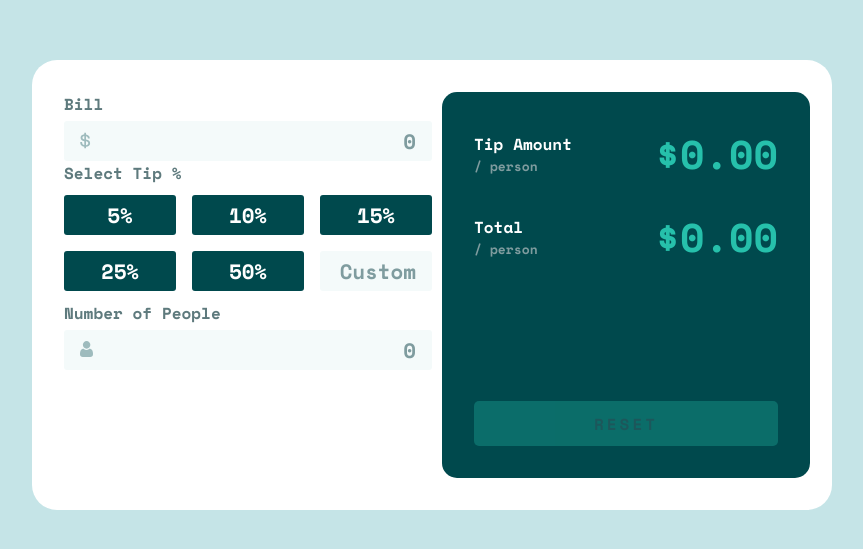
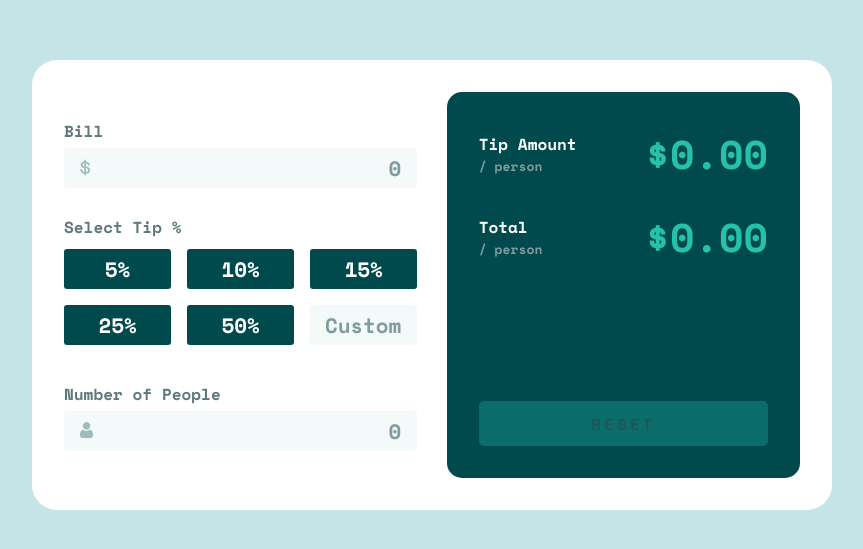
Before and after one commit to justinnvera/Tip-Calculator-App, a plain HTML site: page index.html in a window 1280 px wide. Shown: the part 115-664 px from the top of the page, without its empty margins (208-1071 px from the left). Drawn offline with nearby package versions, Linux system fonts and the light colour scheme.

Commit message:
space added
added space between display outer and tip screen outer

```diff
--- a/index.html
+++ b/index.html
@@ -36,6 +36,7 @@
             </div>
           </div>
         </div>
+        <div id="space"></div>
         <div id="display-outer">
           <div id="display-inner">
             <!-- Tip amount / per person, Total / per person -->
--- a/main.css
+++ b/main.css
@@ -62,15 +62,18 @@ label {
 /* ? Inner Container */
 #inner-container {
     display: grid;
-    grid-template-columns: 50% 50%;
+    grid-template-columns: 48% 4% 48%;
     grid-template-rows: 1fr;
     grid-template-areas:
-    "tip-screen-outer display";
+    "tip-screen-outer space display";
     background-color: var(--white);
     border-radius: 25px;
     padding: 2rem;
     width: 100%;
     height: 100%;
+}
+#space {
+    grid-area: space;
 }
 /* ? Outer Tip Screen, Outer Display */
 #tip-screen-outer {
@@ -83,8 +86,14 @@ label {
     width: 100%;
     height: 100%;
     grid-area: display;
-    margin-left: 10px;
     flex-direction: column;
+}
+/* ? Tip Screen Inner */
+#tip-screen-inner {
+    display: flex;
+    flex-direction: column;
+    justify-content: space-evenly;
+    align-items: stretch;
 }
 /* ? Bill Container */
 #bill-container {
```
